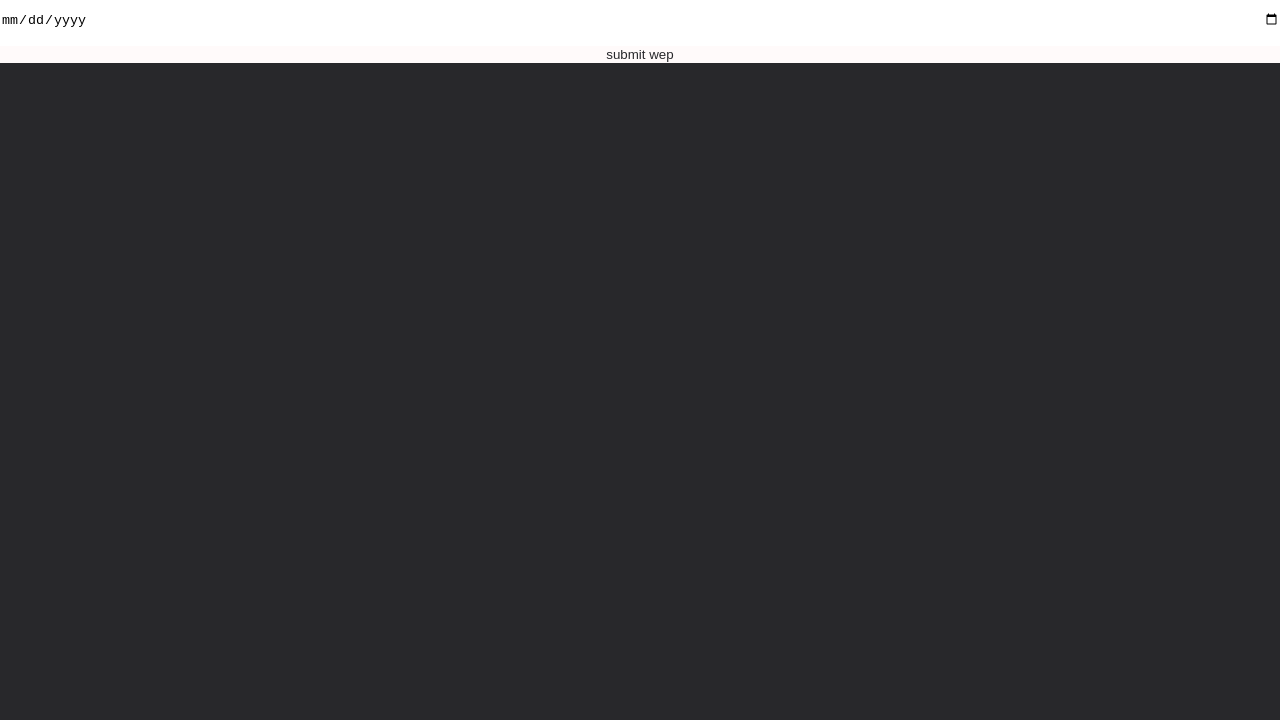
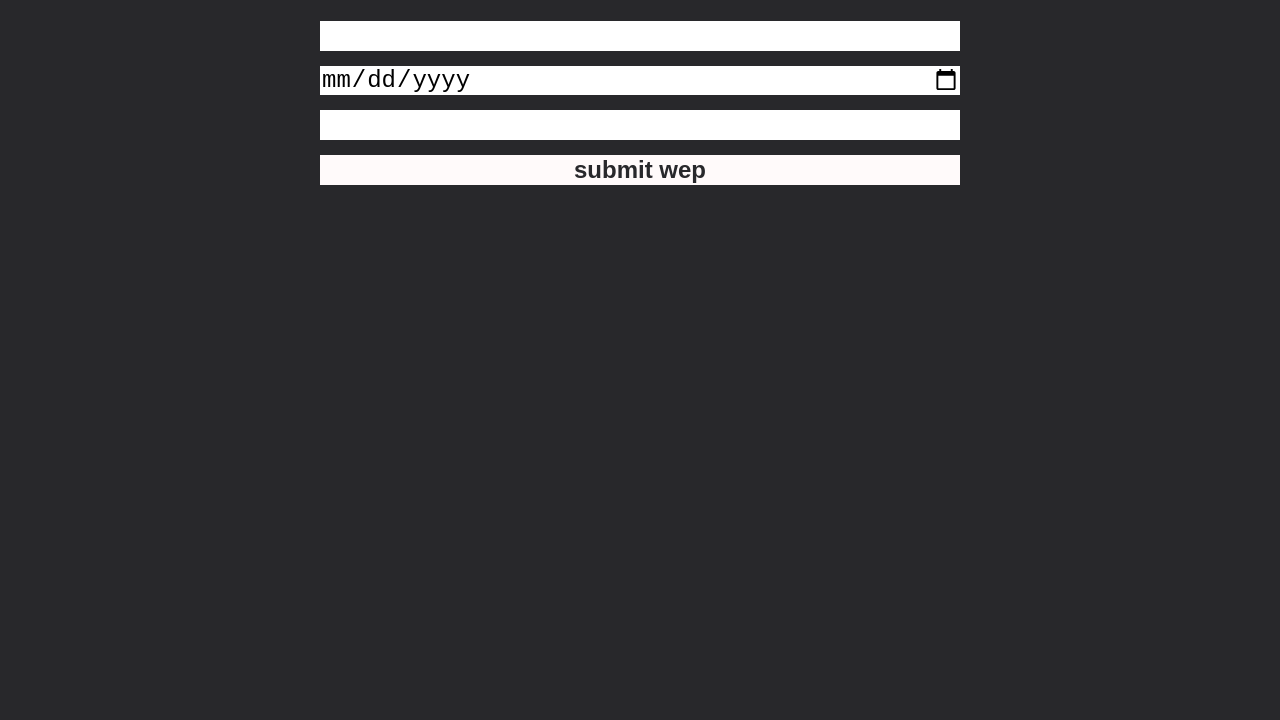
Before and after one commit to MarcosIgnacioo/super_secret_app, a plain HTML site: page views/index.html in a window 1280 px wide. Shown: the part 80-800 px from the top of the page. Drawn offline with nearby package versions, Linux system fonts and the light colour scheme; files that its build step writes are made by us from their sources.

Commit message:
is not a gamer

```diff
--- a/public/assets/styles.css
+++ b/public/assets/styles.css
@@ -9,19 +9,29 @@ body {
   color: #fffafa;
   display:  flex;
   flex-direction: column;
+  justify-content:center;
+  align-items: center;
 }
 
-body form {
+form {
   display:  flex;
   flex-direction: column;
+  width: 50%;
+}
+
+form * {
+  font-size: 24px;
 }
 
 form input {
   border: none;
+  margin-top: 15px;
 }
 
 form button{
   border: none;
   background-color: #fffafa;
   color: #28282B;
+  font-weight: bold;
+  margin-top: 15px;
 }
--- a/views/index.html
+++ b/views/index.html
@@ -8,14 +8,13 @@
 <script src="https://unpkg.com/htmx.org@2.0.2" integrity="sha384-Y7hw+L/jvKeWIRRkqWYfPcvVxHzVzn5REgzbawhxAuQGwX1XWe70vji+VSeHOThJ" crossorigin="anonymous"></script>
   </head>
   <body>
-    <div id="content">
-      <h1 hx-get="/api/last-user"></h1>
-      <h2>htmx powerhouse</h2>
+      <h1>Ingresa tus datos para dejar el lol</h1>
+    <div id="content" >
     </div>
     <form hx-post="/api/user" hx-target="#content">
-      <input type="text" name="username" value="">
-      <input type="date" name="birthday" value="">
-      <input type="password" name="password" value="">
+      <input type="text" name="username" value="" required>
+      <input type="date" name="birthday" value="" required>
+      <input type="password" name="password" value="" required>
       <button type="submit">submit wep</button>
     </form>
   </body>
```
Also changed, not shown: views/user.html (added, +2 -0 lines), 2 other files.
